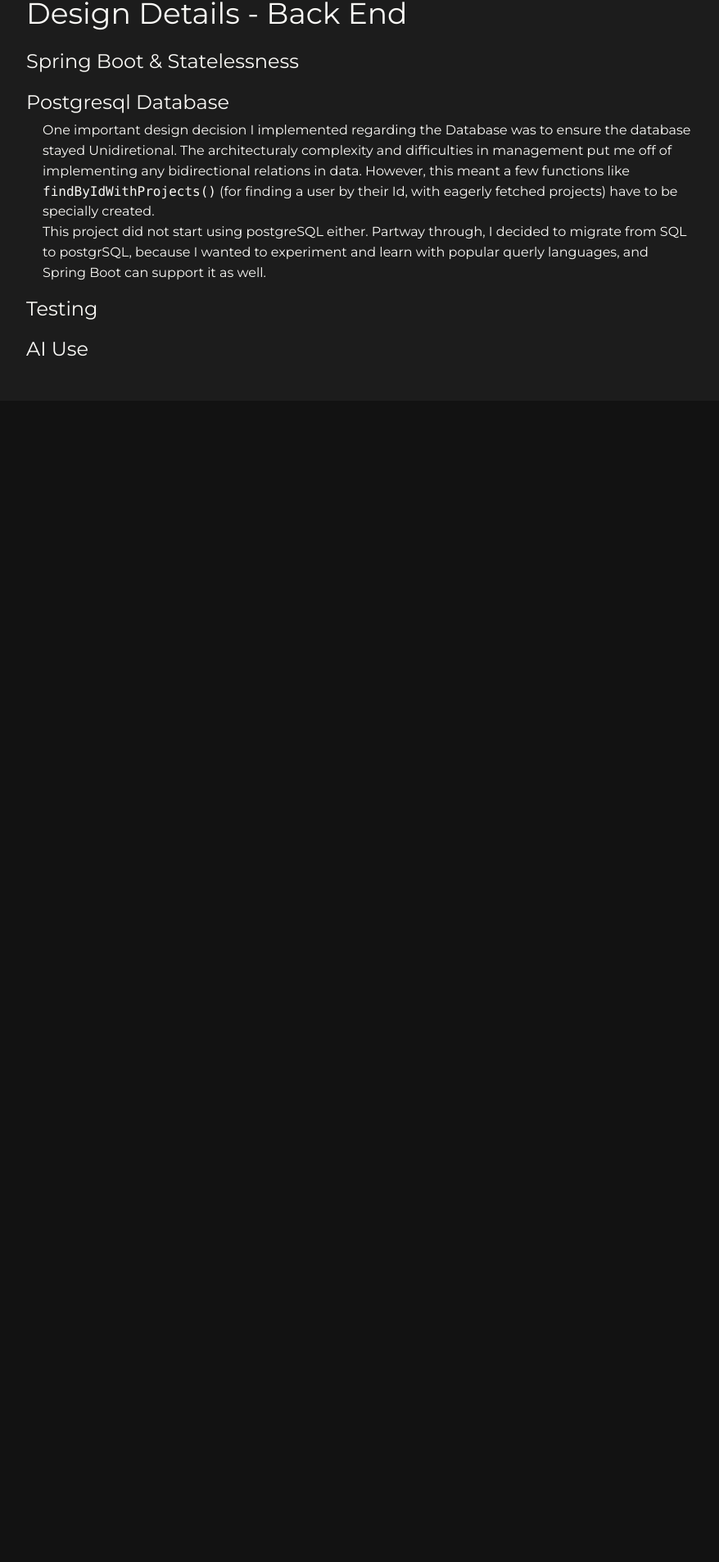
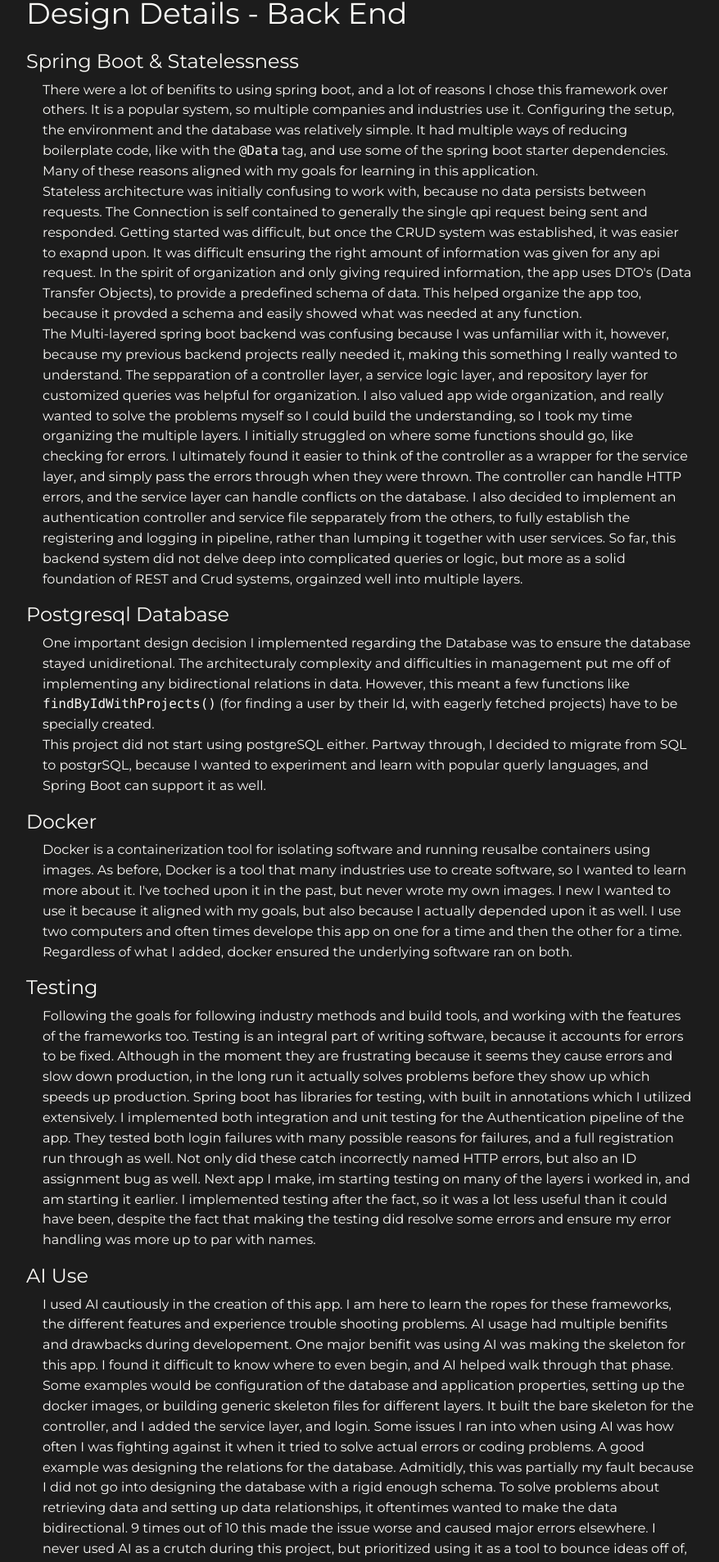
Before and after one commit to ehouse3/ehouse3.github.io, a Next.js app: page /projects/task-manager in a window 1280 px wide. Shown: the part 4043-5949 px from the top of the page at 82% size, without its empty margins (200-1078 px from the left). Before the commit the page ends 4580 px from the top, so only its background shows below. Built offline with nearby package versions, Linux system fonts and the light colour scheme; some icons are missing.

Commit message:
Update page.tsx
Finished design details for the backend

```diff
--- a/app/projects/task-manager/page.tsx
+++ b/app/projects/task-manager/page.tsx
@@ -298,7 +298,51 @@
         <div className="mb-3">
           <h4 className="mb-1">Spring Boot & Statelessness</h4>
           <div className="ml-5">
-            <p></p>
+            <p>
+              There were a lot of benifits to using spring boot, and a lot of
+              reasons I chose this framework over others. It is a popular
+              system, so multiple companies and industries use it. Configuring
+              the setup, the environment and the database was relatively simple.
+              It had multiple ways of reducing boilerplate code, like with the{" "}
+              <code>@Data</code> tag, and use some of the spring boot starter
+              dependencies. Many of these reasons aligned with my goals for
+              learning in this application.
+            </p>
+            <p>
+              Stateless architecture was initially confusing to work with,
+              because no data persists between requests. The Connection is self
+              contained to generally the single qpi request being sent and
+              responded. Getting started was difficult, but once the CRUD system
+              was established, it was easier to exapnd upon. It was difficult
+              ensuring the right amount of information was given for any api
+              request. In the spirit of organization and only giving required
+              information, the app uses DTO&apos;s (Data Transfer Objects), to
+              provide a predefined schema of data. This helped organize the app
+              too, because it provded a schema and easily showed what was needed
+              at any function.
+            </p>
+            <p>
+              The Multi-layered spring boot backend was confusing because I was
+              unfamiliar with it, however, because my previous backend projects
+              really needed it, making this something I really wanted to
+              understand. The sepparation of a controller layer, a service logic
+              layer, and repository layer for customized queries was helpful for
+              organization. I also valued app wide organization, and really
+              wanted to solve the problems myself so I could build the
+              understanding, so I took my time organizing the multiple layers. I
+              initially struggled on where some functions should go, like
+              checking for errors. I ultimately found it easier to think of the
+              controller as a wrapper for the service layer, and simply pass the
+              errors through when they were thrown. The controller can handle
+              HTTP errors, and the service layer can handle conflicts on the
+              database. I also decided to implement an authentication controller
+              and service file sepparately from the others, to fully establish
+              the registering and logging in pipeline, rather than lumping it
+              together with user services. So far, this backend system did not
+              delve deep into complicated queries or logic, but more as a solid
+              foundation of REST and Crud systems, orgainzed well into multiple
+              layers.
+            </p>
           </div>
         </div>
 
@@ -307,7 +351,7 @@
           <div className="ml-5">
             <p>
               One important design decision I implemented regarding the Database
-              was to ensure the database stayed Unidiretional. The
+              was to ensure the database stayed unidiretional. The
               architecturaly complexity and difficulties in management put me
               off of implementing any bidirectional relations in data. However,
               this meant a few functions like{" "}
@@ -324,16 +368,74 @@
         </div>
 
         <div className="mb-3">
+          <h4 className="mb-1">Docker</h4>
+          <div className="ml-5">
+            <p>
+              Docker is a containerization tool for isolating software and
+              running reusalbe containers using images. As before, Docker is a
+              tool that many industries use to create software, so I wanted to
+              learn more about it. I&apos;ve toched upon it in the past, but
+              never wrote my own images. I new I wanted to use it because it
+              aligned with my goals, but also because I actually depended upon
+              it as well. I use two computers and often times develope this app
+              on one for a time and then the other for a time. Regardless of
+              what I added, docker ensured the underlying software ran on both.
+            </p>
+          </div>
+        </div>
+
+        <div className="mb-3">
           <h4 className="mb-1">Testing</h4>
           <div className="ml-5">
-            <p></p>
+            <p>
+              Following the goals for following industry methods and build
+              tools, and working with the features of the frameworks too.
+              Testing is an integral part of writing software, because it
+              accounts for errors to be fixed. Although in the moment they are
+              frustrating because it seems they cause errors and slow down
+              production, in the long run it actually solves problems before
+              they show up which speeds up production. Spring boot has libraries
+              for testing, with built in annotations which I utilized
+              extensively. I implemented both integration and unit testing for
+              the Authentication pipeline of the app. They tested both login
+              failures with many possible reasons for failures, and a full
+              registration run through as well. Not only did these catch
+              incorrectly named HTTP errors, but also an ID assignment bug as
+              well. Next app I make, im starting testing on many of the layers i
+              worked in, and am starting it earlier. I implemented testing after
+              the fact, so it was a lot less useful than it could have been,
+              despite the fact that making the testing did resolve some errors
+              and ensure my error handling was more up to par with names.
+            </p>
           </div>
         </div>
 
         <div className="mb-3">
           <h4 className="mb-1">AI Use</h4>
           <div className="ml-5">
-            <p></p>
+            <p>
+              I used AI cautiously in the creation of this app. I am here to
+              learn the ropes for these frameworks, the different features and
+              experience trouble shooting problems. AI usage had multiple
+              benifits and drawbacks during developement. One major benifit was
+              using AI was making the skeleton for this app. I found it
+              difficult to know where to even begin, and AI helped walk through
+              that phase. Some examples would be configuration of the database
+              and application properties, setting up the docker images, or
+              building generic skeleton files for different layers. It built the
+              bare skeleton for the controller, and I added the service layer,
+              and login. Some issues I ran into when using AI was how often I
+              was fighting against it when it tried to solve actual errors or
+              coding problems. A good example was designing the relations for
+              the database. Admitidly, this was partially my fault because I did
+              not go into designing the database with a rigid enough schema. To
+              solve problems about retrieving data and setting up data
+              relationships, it oftentimes wanted to make the data
+              bidirectional. 9 times out of 10 this made the issue worse and
+              caused major errors elsewhere. I never used AI as a crutch during
+              this project, but prioritized using it as a tool to bounce ideas
+              off of, learn from, and as a starting point.
+            </p>
           </div>
         </div>
       </Section>
```
